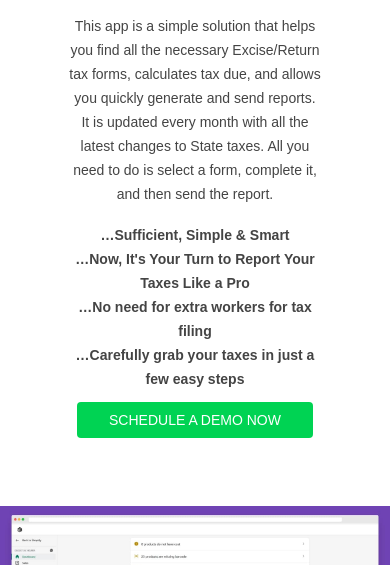
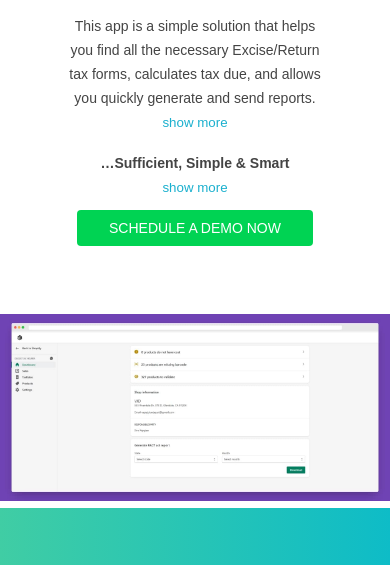
Before and after one commit to paur94/ETM, a Gatsby site: page / in a window 390 px wide. Shown: the part 208-773 px from the top of the page. Built offline with nearby package versions, Linux system fonts and the light colour scheme; Gatsby itself is replaced by a stand-in of ours.

Commit message:
First section show more-less on mobile

```diff
--- a/src/components/Hero/Hero.css
+++ b/src/components/Hero/Hero.css
@@ -59,7 +59,7 @@
 
 .Hero2 {
   margin-bottom: 35px;
-    background-color: rgba(0,183,209,0.18);
+  background-color: rgba(0, 183, 209, 0.18);
   padding: 40px 0;
 }
 
@@ -72,7 +72,7 @@
   margin-bottom: 15px;
 }
 
-.Hero2Text{
+.Hero2Text {
   color: rgb(56, 88, 110);
   font-size: 17px;
   hyphens: manual;
@@ -121,7 +121,11 @@
 }
 
 .Hero4 {
-    background: linear-gradient(to right, rgb(64, 205, 164) 0%, rgb(14, 188, 199) 100%);
+  background: linear-gradient(
+    to right,
+    rgb(64, 205, 164) 0%,
+    rgb(14, 188, 199) 100%
+  );
   padding: 60px 0;
   margin-bottom: 35px;
 }
@@ -192,7 +196,8 @@
     flex-direction: column;
     text-align: left;
   }
-    .cardImg, .cardTexts {
+  .cardImg,
+  .cardTexts {
     width: 100%;
     padding: 0 30px;
   }
@@ -231,3 +236,23 @@
     flex-direction: column;
   }
 }
+
+@media (max-width: 650px) {
+  .extra_title, .extra_subTitle {
+    display: none;
+  }
+  #read_more_title, #read_more_subTitle {
+    display: inline;
+    border: none;
+    background: none;
+    color: #1bb0ce;
+  }
+}
+
+.read_more_title, .read_more_subTitle {
+  display: none;
+}
+
+.show {
+  display: block !important;
+}
--- a/src/components/Hero/Hero.js
+++ b/src/components/Hero/Hero.js
@@ -4,24 +4,49 @@ import noteImg from "../../images/note.jpg"
 import "./Hero.css"
 
 const Hero = () => {
+
+  const toggleTitleMoreHandler = () => {
+    let content = document.getElementById("extra_content");
+    let btn = document.getElementById("read_more");
+    content.classList.toggle('show');
+
+    if (content.classList.contains("show")) {
+      btn.innerHTML = "show less";
+    } else {
+      btn.innerHTML = "show more";
+    }
+  }
+
+  const toggleSubTitleMoreHandler = () => {
+    let content = document.getElementById("extra_subTitle");
+    let btn = document.getElementById("read_more_subTitle");
+    content.classList.toggle('show');
+
+    if (content.classList.contains("show")) {
+      btn.innerHTML = "show less";
+    } else {
+      btn.innerHTML = "show more";
+    }
+  }
+
   return (
     <div className="RowSection">
       <div className="firstCell">
-        <h2 class="firstSectionTitle">
+        <h2 className="firstSectionTitle">
           BEST TAX SYSTEM FOR <br /> VAPE STORES
         </h2>
         <p className="firstSectionText">
           This app is a simple solution that helps you find all the necessary
           Excise/Return tax forms, calculates tax due, and allows you quickly
-          generate and send reports. It is updated every month with all the
+          generate and send reports. <span id="extra_title" className="extra_title">It is updated every month with all the
           latest changes to State taxes. All you need to do is select a form,
-          complete it, and then send the report.
+          complete it, and then send the report.</span><span><button onClick={toggleTitleMoreHandler} id="read_more_title" className="read_more_title">show more</button></span>
         </p>
         <p className="firstSectionText">
           <strong>…Sufficient, Simple & Smart</strong><br />
-          <strong>…Now, It's Your Turn to Report Your Taxes Like a Pro</strong><br />
+          <span id="extra_subTitle" className="extra_subTitle"><strong>…Now, It's Your Turn to Report Your Taxes Like a Pro</strong><br />
           <strong>…No need for extra workers for tax filing</strong><br />
-          <strong>…Carefully grab your taxes in just a few easy steps</strong>
+          <strong>…Carefully grab your taxes in just a few easy steps</strong></span><span><button onClick={toggleSubTitleMoreHandler} id="read_more_subTitle" className="read_more_subTitle">show more</button></span>
         </p>
         <Button round="true">SCHEDULE A DEMO NOW</Button>
       </div>
```
Lines whose indentation alone changed are shown as unchanged.
